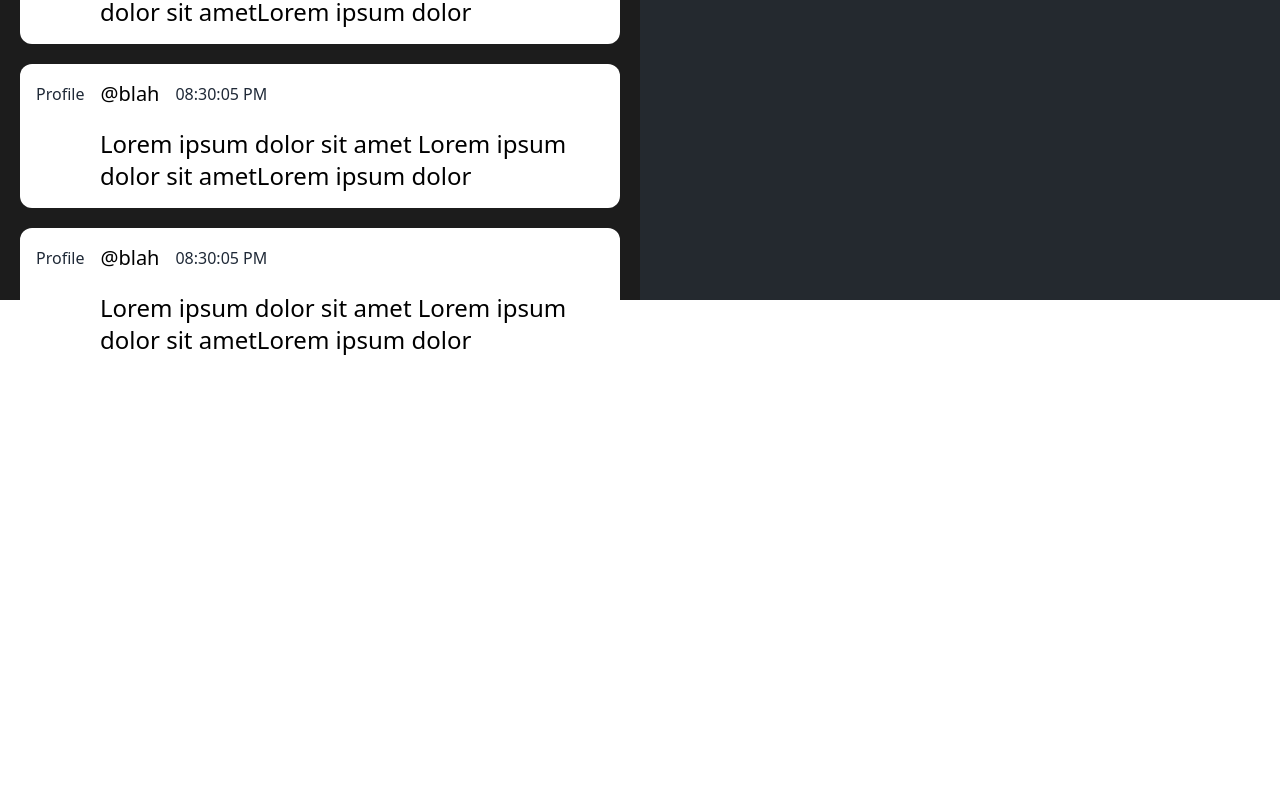
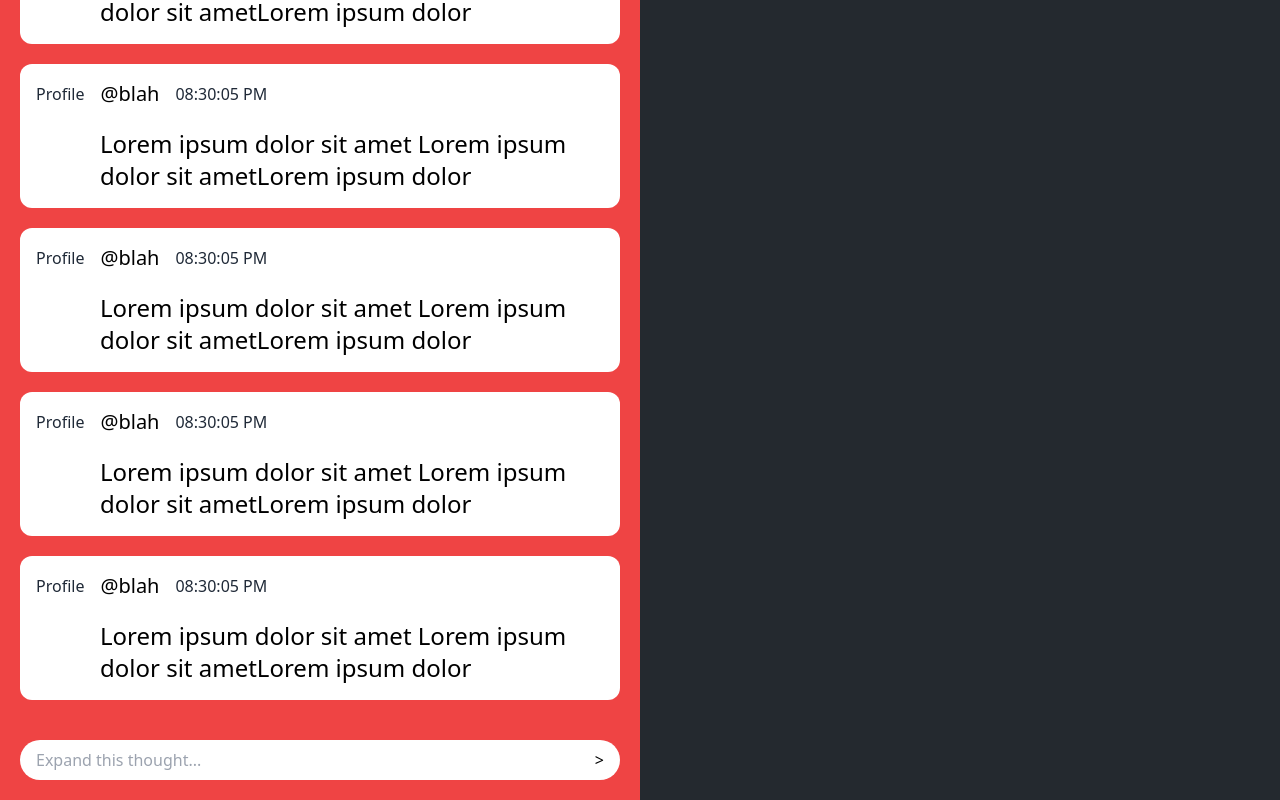
Before and after one commit to UCR-CS110-S23/project-methinks, a Next.js app: page /Feed in a window 1280 px wide. Shown: the part 524-1324 px from the top of the page. Before the commit the page ends 896 px from the top, so only its background shows below. Built offline with nearby package versions, Linux system fonts and the light colour scheme.

Commit message:
create comments input box

```diff
--- a/components/Feed/Comments.jsx
+++ b/components/Feed/Comments.jsx
@@ -33,10 +33,25 @@ const Comments = () => {
       date: "08:30:05 PM",
       text: "Lorem ipsum dolor sit amet Lorem ipsum dolor sit ametLorem ipsum dolor",
     },
+    {
+      img: "Profile",
+      username: "@blah",
+      date: "08:30:05 PM",
+      text: "Lorem ipsum dolor sit amet Lorem ipsum dolor sit ametLorem ipsum dolor",
+    },
+    {
+      img: "Profile",
+      username: "@blah",
+      date: "08:30:05 PM",
+      text: "Lorem ipsum dolor sit amet Lorem ipsum dolor sit ametLorem ipsum dolor",
+    },
   ];
 
   return (
-    <div className="h-screen w-1/2 bg-[#1C1C1C] p-5">
+    <div className="h-full w-1/2 bg-red-500 p-5">
+      {/* <div className="h-full w-1/2 bg-[#1C1C1C] p-5"> */}
+      <div className="flex w-full h-full flex-col justify-between gap-y-10">
+        <div>
           <div className="flex justify-between items-center mb-5 font-semibold text-2xl text-white">
             <p className="">Comments</p>
             <span className="">X</span>
@@ -53,6 +68,17 @@ const Comments = () => {
             ))}
           </div>
         </div>
+        <div className="bg-white rounded-3xl text-black flex items-center w-full px-4 py-2">
+          <input
+            name="comment"
+            type="text"
+            placeholder="Expand this thought..."
+            className="w-full bg-white focus:outline-none"
+          />
+          <p className="">{`>`}</p>
+        </div>
+      </div>
+    </div>
   );
 };
 
--- a/components/Layout.jsx
+++ b/components/Layout.jsx
@@ -3,7 +3,7 @@ import Navigation from "./Navigation";
 
 const Layout = ({ children }) => {
   return (
-    <div className="bg-[#24292F]">
+    <div className="bg-[#24292F] h-full">
       <Navigation />
       {children}
     </div>
--- a/components/Post/Thought.jsx
+++ b/components/Post/Thought.jsx
@@ -7,7 +7,6 @@ const ThoughtPost = () => {
       <p className="text-[#1C1C1C] text-3xl font-bold p-8">Thought</p>
       <textarea
         name="thought"
-        id=""
         className="focus:outline-none resize-none w-full h-2/3 px-8 text-4xl font-normal bg-white text-[#1C1C1C]"
         // className="focus:outline-none resize-none w-full h-2/3 px-8 text-4xl font-normal text-[#77818A]"
         placeholder="What's on your mind?"
--- a/pages/Feed.js
+++ b/pages/Feed.js
@@ -3,7 +3,7 @@ import Comments from "@/components/Feed/Comments";
 
 const Feed = () => {
   return (
-    <div className="h-screen w-full">
+    <div className="">
       <Comments />
     </div>
   );
--- a/pages/index.js
+++ b/pages/index.js
@@ -1,10 +1,12 @@
 // import { Inter } from "@next/font/google";
+
+import Feed from "./Feed.js";
 
 // eslint-disable-next-line new-cap
 // const inter = Inter({ subsets: ["latin"] });
 
-import Feed from "@/pages/Feed";
-// import Post from "./Post";
+// import Post from "./post";
+
 export default function Home() {
   return (
     <div className="">
```
Lines whose indentation alone changed are shown as unchanged.
